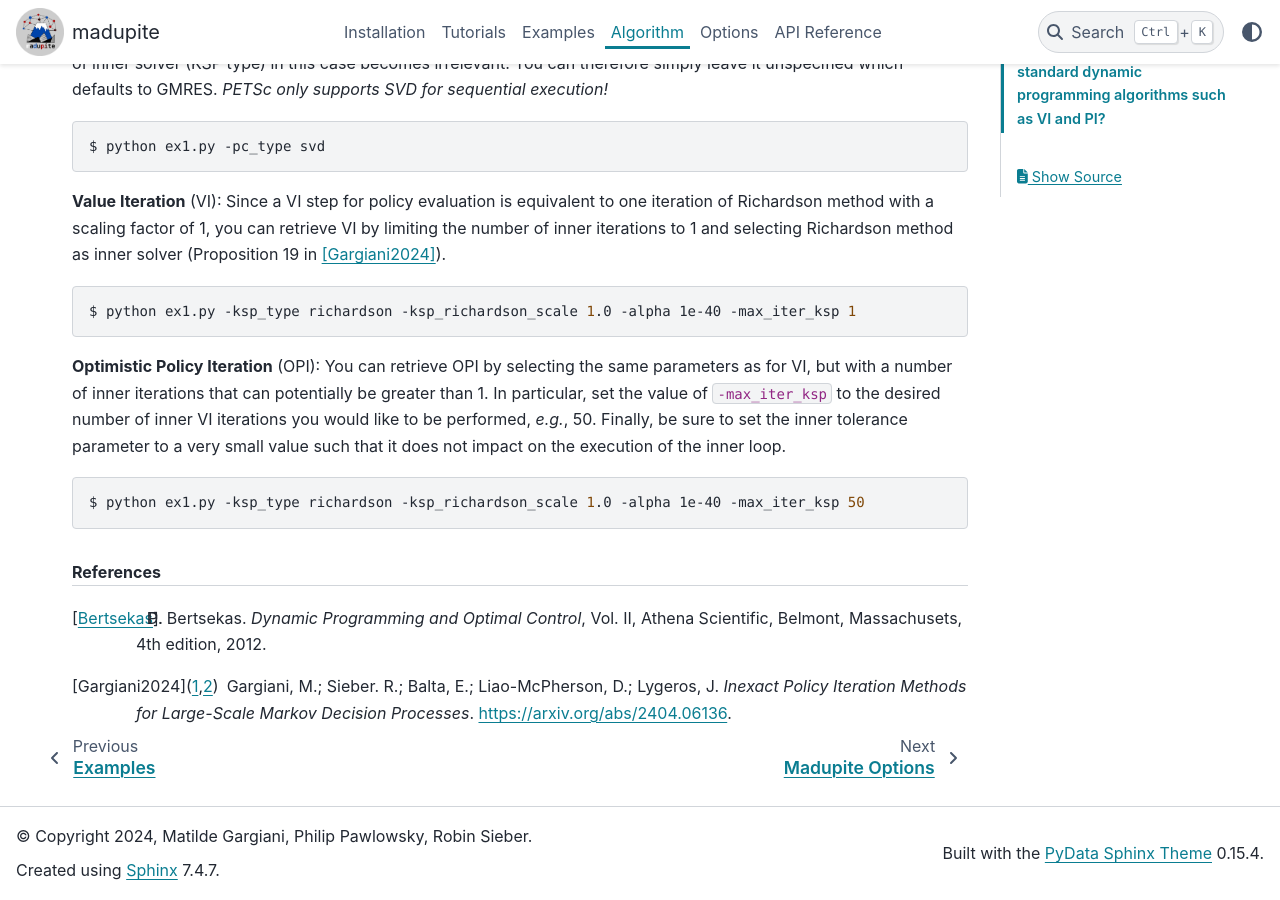
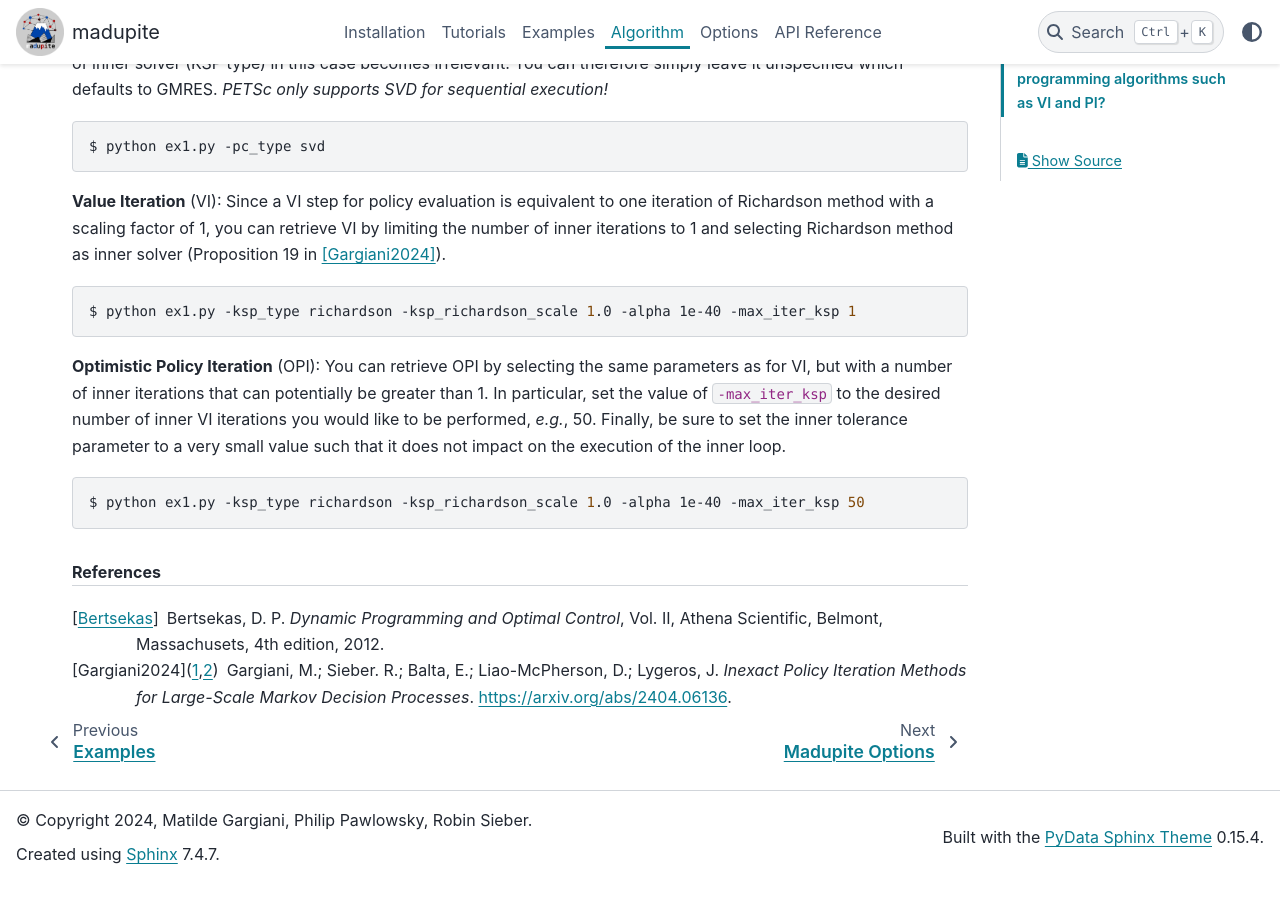
Before and after one commit to madupite/madupite, a Sphinx documentation site: the page built from docs/algorithm.rst, in a window 1280 px wide and 900 px high, scrolled down 790 px. Built offline with Sphinx 7.4.7 and the PyData theme 0.15.4, drawn with Linux system fonts in a browser that asks for light colours.

Commit message:
minor fix

```diff
--- a/docs/algorithm.rst
+++ b/docs/algorithm.rst
@@ -34,5 +34,5 @@
 
 .. rubric:: References
 
-.. [Bertsekas] D. P. Bertsekas. *Dynamic Programming and Optimal Control*, Vol. II, Athena Scientific, Belmont, Massachusets, 4th edition, 2012.
+.. [Bertsekas] Bertsekas, D. P. *Dynamic Programming and Optimal Control*, Vol. II, Athena Scientific, Belmont, Massachusets, 4th edition, 2012.
 .. [Gargiani2024] Gargiani, M.; Sieber. R.; Balta, E.; Liao-McPherson, D.; Lygeros, J. *Inexact Policy Iteration Methods for Large-Scale Markov Decision Processes*. `<https://arxiv.org/abs/2404.06136>`_.
```
